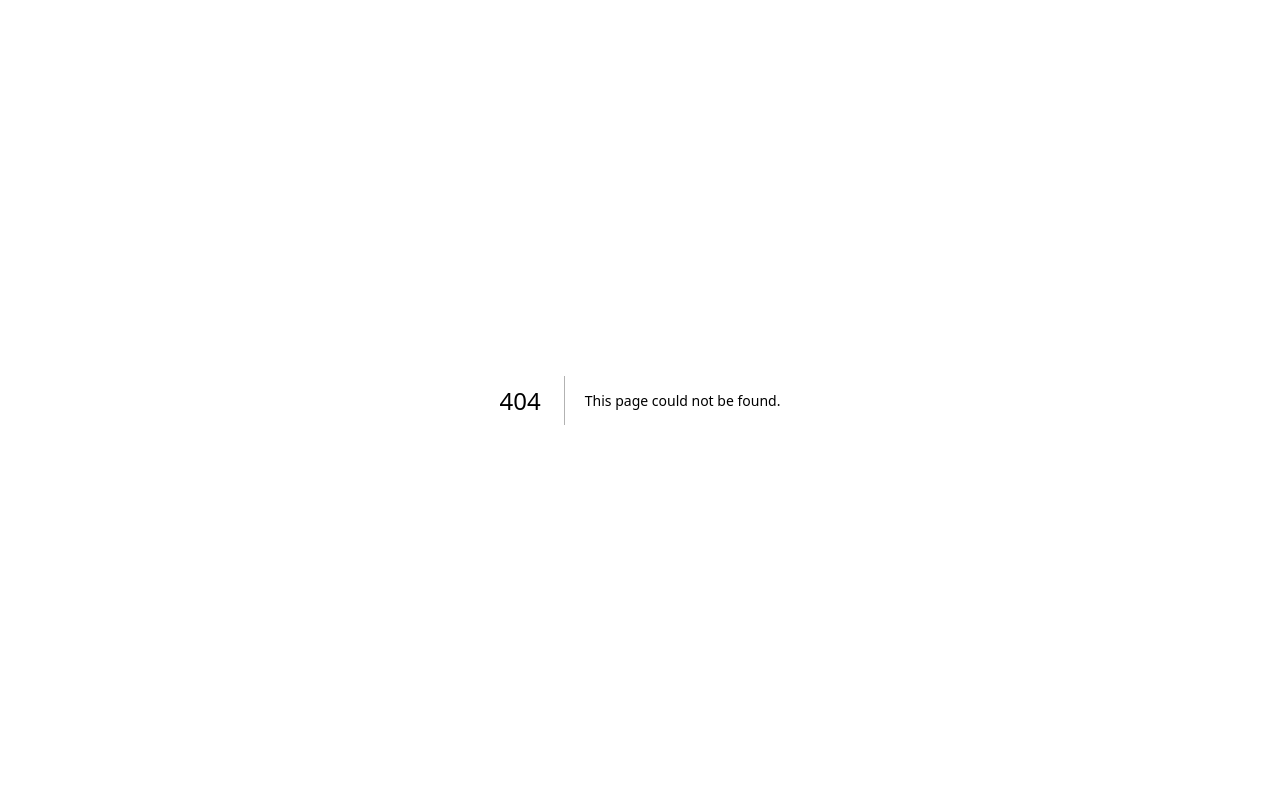
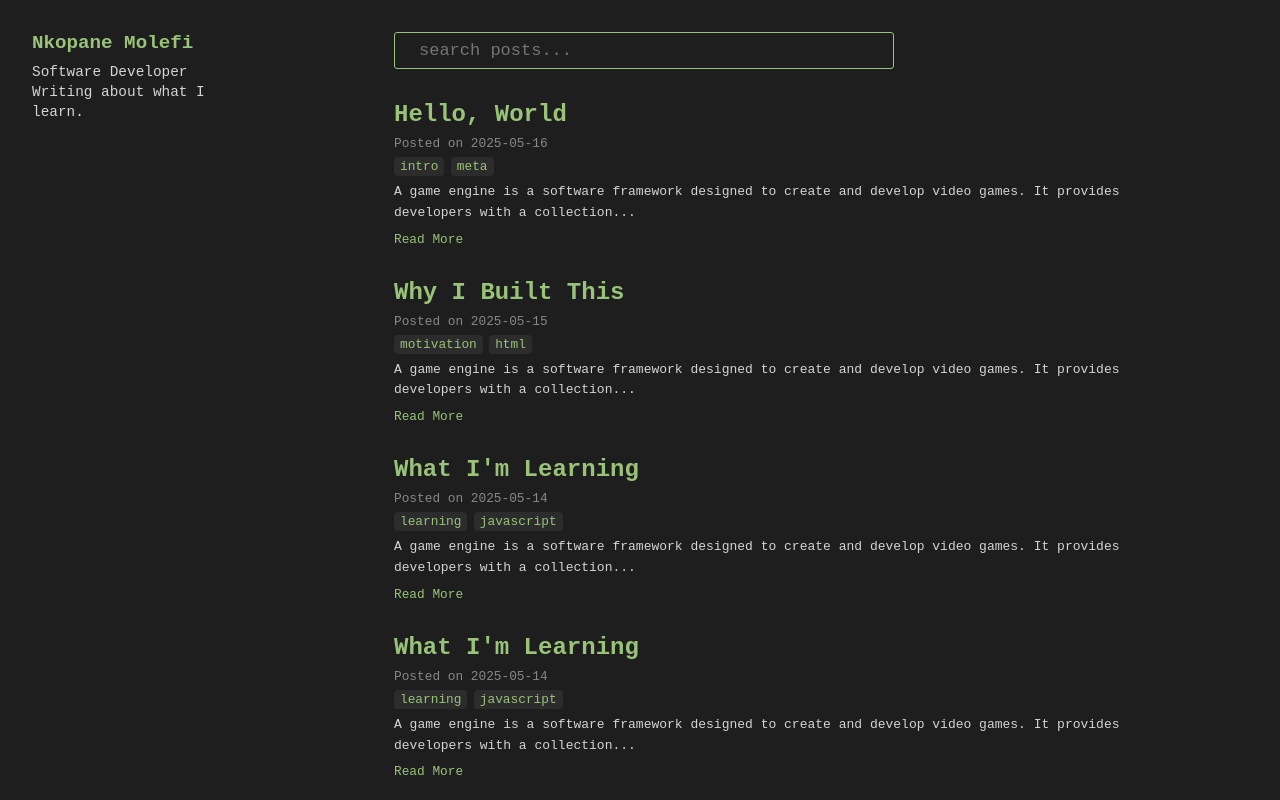
Before and after one commit to Justice-Molefi/justblog, a Next.js app: page /posts in a window 1280 px wide. Before the commit this address had no page. Built offline with nearby package versions, Linux system fonts and the light colour scheme.

Commit message:
re-structure folders, add search,

```diff
--- a/app/components/post.tsx
+++ b/app/components/post.tsx
@@ -1,27 +1,22 @@
 import Link from "next/link";
-import posts from "./fakedata/posts";
-import styles from "./post.module.css";
+import styles from "./styles/post.module.css";
 
-export default function Post() {
+export default function Post({title , date, tags, content, slug} : {title : String, date: String, tags: String[], content: String, slug: String}) {
   return (
-    <div>
-      {posts.map((post, index) => (
-        <div key={index} className={styles.post}>
-          <h2 className={styles.title}>{post.title}</h2>
-          <div className={styles.meta}>Posted on {post.date}</div>
+        <div className={styles.post}>
+          <h2 className={styles.title}>{title}</h2>
+          <div className={styles.meta}>Posted on {date}</div>
           <div className={styles.tags}>
-            {post.tags.map((tag, i) => (
+            {tags.map((tag, i) => (
               <span key={i} className={styles.tag}>{tag}</span>
             ))}
           </div>
           <p className={styles.postContent}>
-             {post.content.split(" ").slice(0, 20).join(" ")}...
+             {content.split(" ").slice(0, 20).join(" ")}...
           </p>
-             <Link href={`/posts/${post.slug}`}>
+             <Link href={`/posts/${slug}`}>
             <span className={styles.readMore}>Read More</span>
           </Link>
-        </div>
-      ))}
     </div>
   );
 }
--- /dev/null
+++ b/app/components/searchBar.tsx
@@ -0,0 +1,16 @@
+'use client'
+
+import styles from './styles/searchBar.module.css'
+
+type SearchBarProps = {
+  onChange: (value: string) => void;
+};
+
+
+export default function SearchBar({onChange} : SearchBarProps){
+    return(
+        <form className={styles.container} onSubmit={(e) => e.preventDefault()}>
+            <input className={styles.search} type="text" placeholder="search posts..." onChange={(e) => onChange(e.target.value)}/>
+        </form>
+    );
+}
--- /dev/null
+++ b/app/components/styles/searchBar.module.css
@@ -0,0 +1,16 @@
+.container{
+    margin: 2rem 0;
+}
+
+.search {
+    padding: 0.5rem 1.5rem;
+    outline: none;
+    background-color: transparent;
+    border: 1px solid var(--accent);
+    border-radius: 3px;
+    font-size: 17px;
+    color: var(--fg);
+    font-weight: 100;
+    width: 500px;
+    font-family: monospace;
+}
--- a/app/globals.css
+++ b/app/globals.css
@@ -14,7 +14,7 @@ body {
     font-family: monospace;
     background-color: var(--bg);
     color: var(--fg);
-    min-height: 100vh;
+    height: 100vh;
     display: flex;
     flex-direction: column;
 }
--- a/app/components/fakedata/posts.tsx
+++ b/app/mockdata/posts.tsx
@@ -19,6 +19,20 @@ const posts = [
     date: "2025-05-14",
     content: "A game engine is a software framework designed to create and develop video games. It provides developers with a collection of tools, libraries, and systems that handle common game development tasks, allowing them to focus on the unique aspects of their games rather than reinventing fundamental technologies.",
     tags: ["learning", "javascript"]
+  },
+   {
+    slug: "what-im-learning",
+    title: "What I'm Learning",
+    date: "2025-05-14",
+    content: "A game engine is a software framework designed to create and develop video games. It provides developers with a collection of tools, libraries, and systems that handle common game development tasks, allowing them to focus on the unique aspects of their games rather than reinventing fundamental technologies.",
+    tags: ["learning", "javascript"]
+  },
+   {
+    slug: "what-im-learning",
+    title: "What I'm Learning",
+    date: "2025-05-14",
+    content: "A game engine is a software framework designed to create and develop video games. It provides developers with a collection of tools, libraries, and systems that handle common game development tasks, allowing them to focus on the unique aspects of their games rather than reinventing fundamental technologies.",
+    tags: ["learning", "javascript"]
   }
 ];
 
--- a/app/posts/[slug]/page.module.css
+++ b/app/posts/[slug]/page.module.css
@@ -1,5 +1,18 @@
 .container{
-    padding: 5rem 15rem;
+    padding: 3rem 5rem;
+}
+
+.breadcrumb a{
+    text-decoration: none;
+    color: var(--accent);
+}
+
+.breadcrumb a:hover{
+    text-decoration: underline;
+}
+
+.postContainer{
+    padding: 2rem 10rem;
     display: flex;
     justify-content: center;
     font-size: 17px;
--- /dev/null
+++ b/app/posts/page.module.css
@@ -0,0 +1,57 @@
+.wrapper {
+  display: flex;
+  align-items: flex-start;
+  gap: 2rem;
+}
+
+.sidebar {
+  min-width: 250px;
+  max-width: 350px;
+  padding: 2rem;
+}
+
+.sidebar h1 {
+  font-size: 1.2rem;
+  color: var(--accent);
+  margin-bottom: 0.5rem;
+}
+
+.sidebar p {
+  font-size: 0.9rem;
+  line-height: 1.4;
+}
+
+.main {
+  flex-grow: 1;
+  padding: 0 7rem;
+  height: 100vh;
+  display: flex;
+  flex-direction: column;
+}
+
+.srollableDiv {
+  overflow-y: auto;
+  flex-grow: 1;
+  margin-bottom: 1rem;
+  scrollbar-color: #424242 var(--bg);
+  scrollbar-width: thin;
+}
+
+
+/* .scrollableDiv::-webkit-scrollbar {
+  width: 10px;
+}
+
+.scrollableDiv::-webkit-scrollbar-track {
+  background: #f0f0f0;
+}
+
+.scrollableDiv::-webkit-scrollbar-thumb {
+  background-color: #999;
+  border-radius: 10px;
+  border: 2px solid #f0f0f0;
+}
+
+.scrollableDiv::-webkit-scrollbar-thumb:hover {
+  background-color: #666;
+} */
--- /dev/null
+++ b/app/posts/page.tsx
@@ -0,0 +1,65 @@
+"use client";
+
+import Post from "../components/post";
+import SearchBar from "../components/searchBar";
+import styles from "./page.module.css";
+import posts from "../mockdata/posts";
+import { useEffect, useState } from "react";
+
+export default function Home() {
+  const searchablePosts = posts.map((post) => ({
+    ...post,
+    searchIndex: [post.title, post.tags.join(" "), post.content]
+      .join(" ")
+      .toLowerCase(),
+  }));
+
+  const [query, setQuery] = useState("");
+  const [debouncedQuery, setDebouncedQuery] = useState(query);
+
+  useEffect(() => {
+    const timeout = setTimeout(() => {
+      setDebouncedQuery(query);
+    }, 500);
+
+    return () => clearTimeout(timeout);
+  }, [query]);
+
+  const filteredPosts = searchablePosts.filter((post) =>
+    post.searchIndex.includes(debouncedQuery.toLowerCase())
+  );
+
+  return (
+    <div className={styles.container}>
+      <div className={styles.wrapper}>
+        <div className={styles.sidebar}>
+          <h1>Nkopane Molefi</h1>
+          <p>
+            Software Developer
+            <br />
+            Writing about what I learn.
+          </p>
+        </div>
+        <div className={styles.main}>
+          <SearchBar onChange={setQuery} />
+          <div className={styles.srollableDiv}>
+            {filteredPosts.length === 0 && query.trim() != "" ? (
+              <p>No posts found</p>
+            ) : (
+              filteredPosts.map((post, index) => (
+                <Post
+                  key={index}
+                  title={post.title}
+                  date={post.date}
+                  tags={post.tags}
+                  content={post.content}
+                  slug={post.slug}
+                />
+              ))
+            )}
+          </div>
+        </div>
+      </div>
+    </div>
+  );
+}
```
Also changed, not shown: app/page.module.css (deleted, +0 -27 lines), app/page.tsx (+2 -18 lines), app/posts/[slug]/page.tsx (+13 -6 lines), app/components/styles/post.module.css (renamed from app/components/post.module.css).
